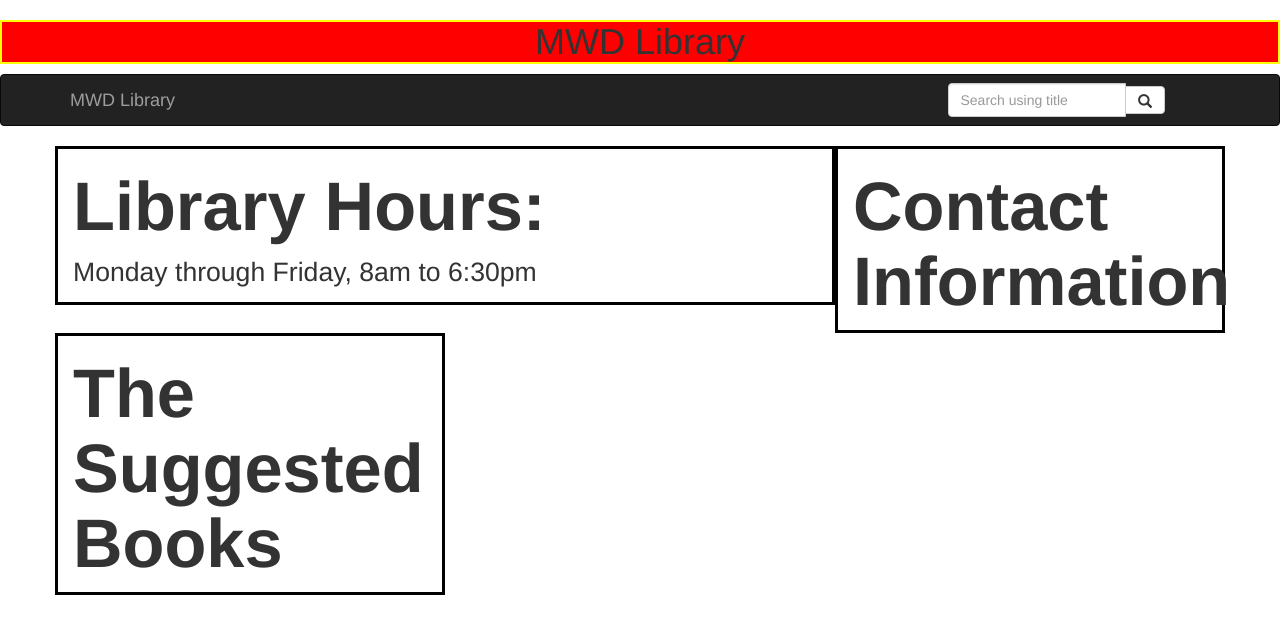
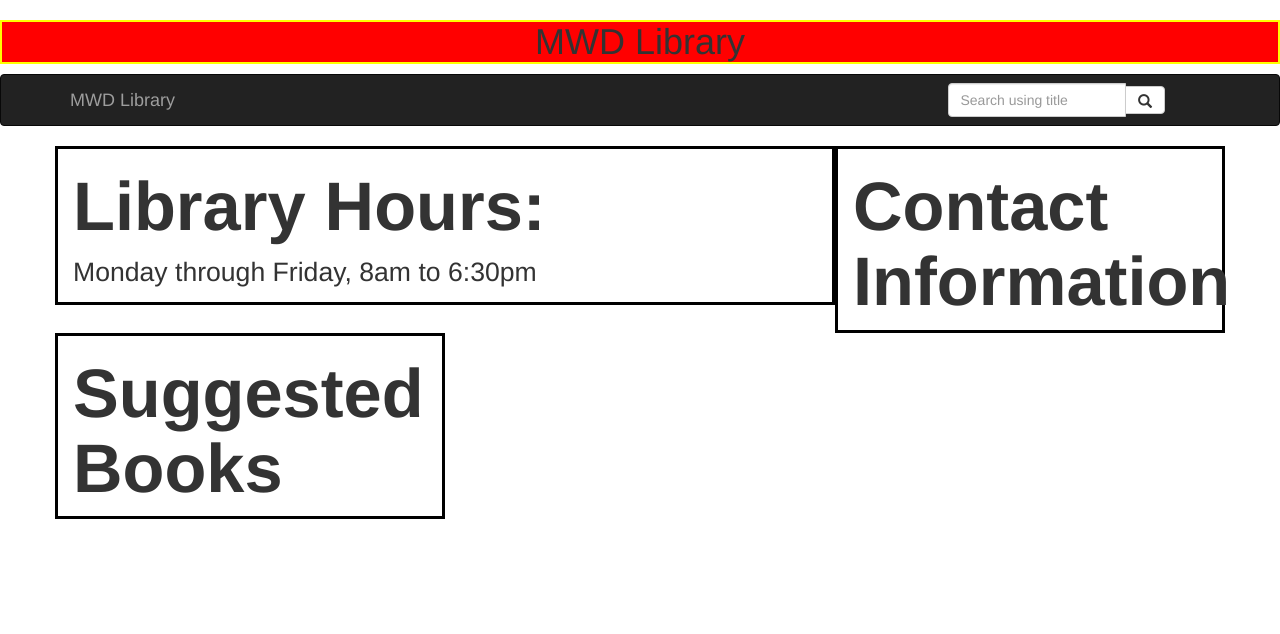
Before and after one commit to eeerrrf/MWDLibrary, a plain HTML site: page index.html in a window 1280 px wide. Drawn offline with nearby package versions, Linux system fonts and the light colour scheme.

Commit message:
........

```diff
--- a/index.html
+++ b/index.html
@@ -55,7 +55,7 @@
     </div>
     <div class="row">
     <div class="col-md-4">
-            <h2>The Suggested Books</h2>
+            <h2>Suggested Books</h2>
             <p class="recbook"></p>
           </div>
       </div>
```
